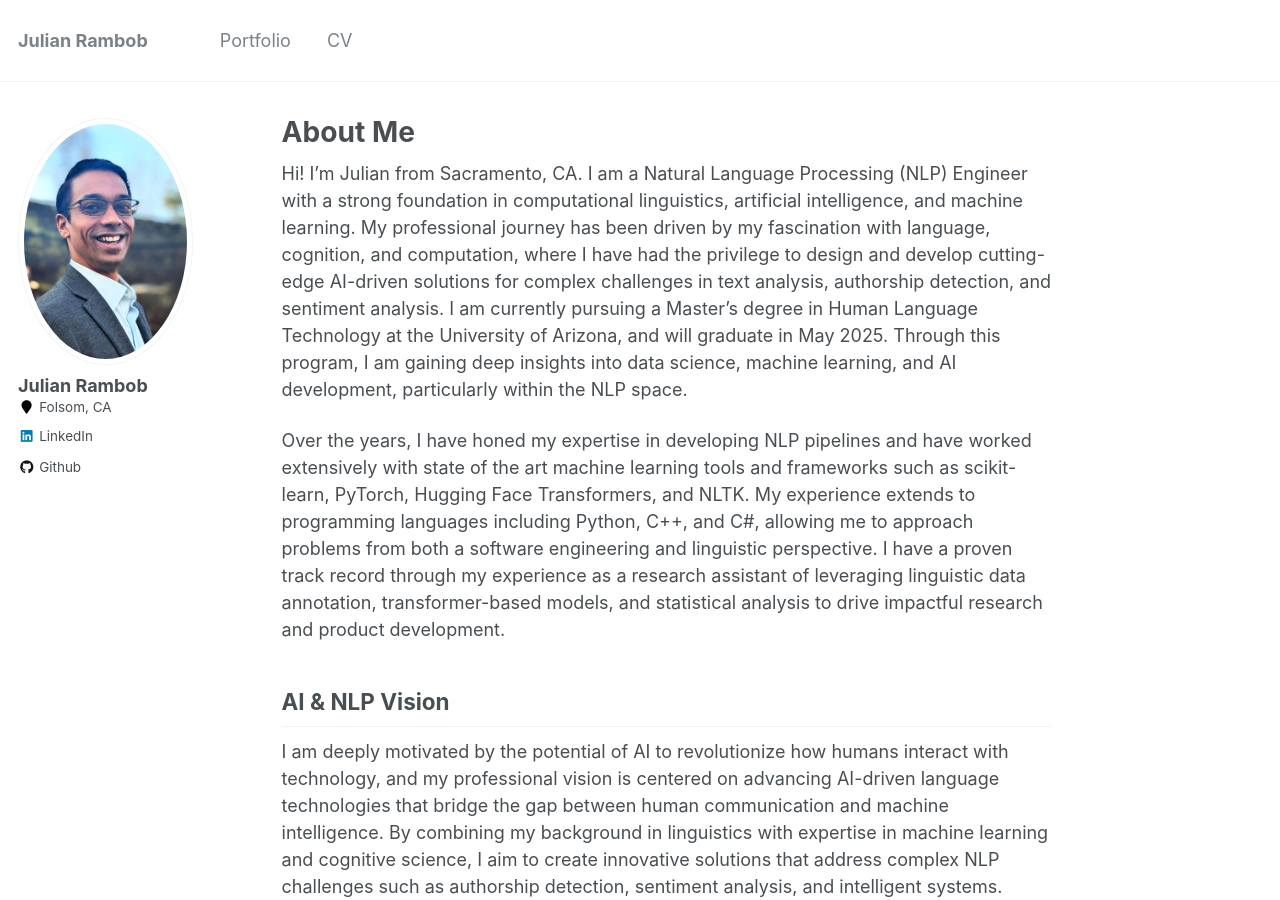
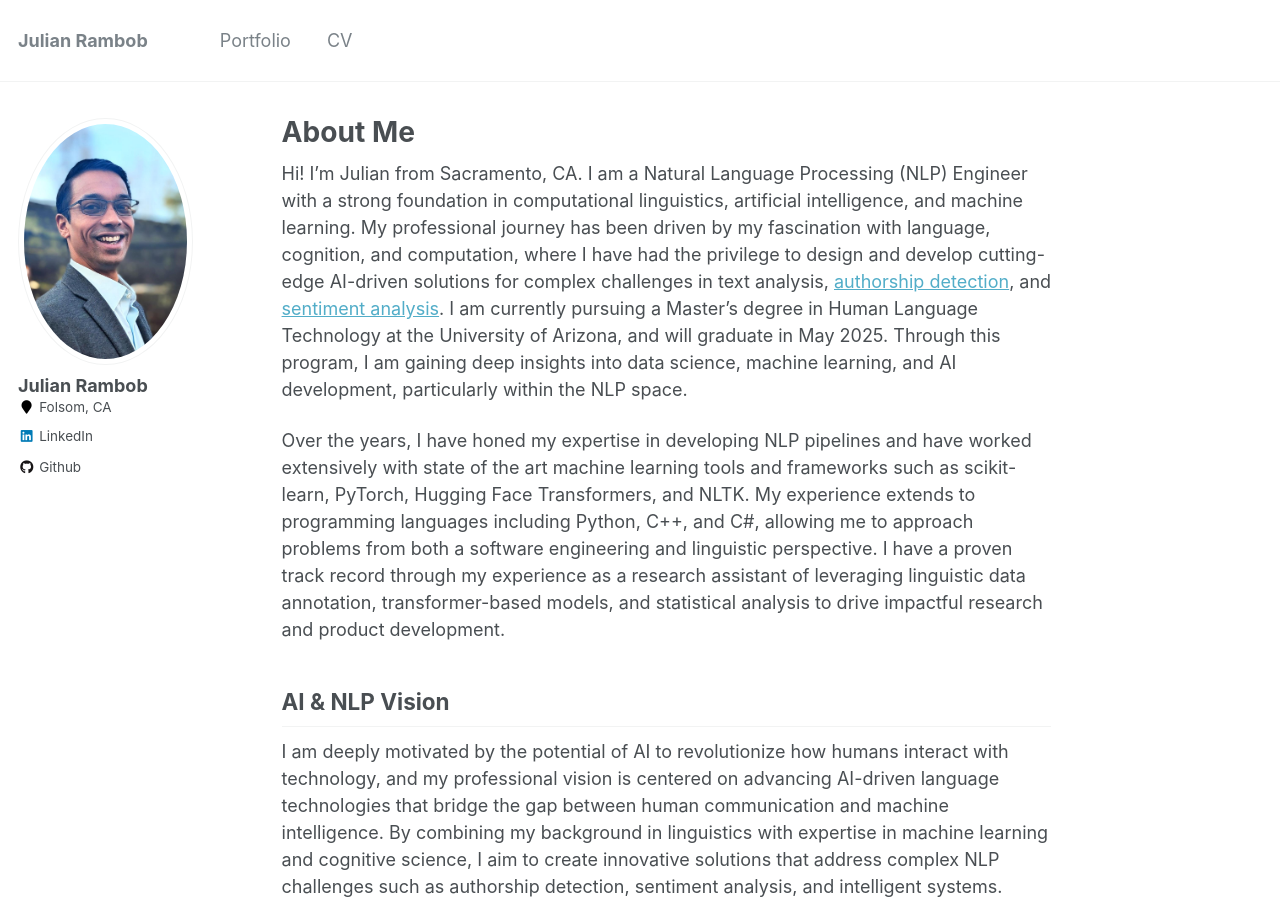
Before and after one commit to julianrambob/julianrambob.github.io, a Jekyll site: the page built from _pages/about.md, in a window 1280 px wide and 900 px high. Built offline with Jekyll 4.4.1, drawn with Linux system fonts in a browser that asks for light colours; some of the changed lines change nothing that is shown.

Commit message:
added links

```diff
--- a/_pages/about.md
+++ b/_pages/about.md
@@ -8,7 +8,7 @@ redirect_from:
   - /about.html
 ---
 
-Hi! I'm Julian from Sacramento, CA. I am a Natural Language Processing (NLP) Engineer with a strong foundation in computational linguistics, artificial intelligence, and machine learning. My professional journey has been driven by my fascination with language, cognition, and computation, where I have had the privilege to design and develop cutting-edge AI-driven solutions for complex challenges in text analysis, authorship detection, and sentiment analysis. I am currently pursuing a Master’s degree in Human Language Technology at the University of Arizona, and will graduate in May 2025. Through this program, I am gaining deep insights into data science, machine learning, and AI development, particularly within the NLP space.
+Hi! I'm Julian from Sacramento, CA. I am a Natural Language Processing (NLP) Engineer with a strong foundation in computational linguistics, artificial intelligence, and machine learning. My professional journey has been driven by my fascination with language, cognition, and computation, where I have had the privilege to design and develop cutting-edge AI-driven solutions for complex challenges in text analysis, [authorship detection](https://github.com/clu-ling/dugmore-detector/tree/julian-rambob/src/clu/authorship), and [sentiment analysis](https://github.com/julianrambob/sarcasm-detection-project). I am currently pursuing a Master’s degree in Human Language Technology at the University of Arizona, and will graduate in May 2025. Through this program, I am gaining deep insights into data science, machine learning, and AI development, particularly within the NLP space.
 
 Over the years, I have honed my expertise in developing NLP pipelines and have worked extensively with state of the art machine learning tools and frameworks such as scikit-learn, PyTorch, Hugging Face Transformers, and NLTK. My experience extends to programming languages including Python, C++, and C#, allowing me to approach problems from both a software engineering and linguistic perspective. I have a proven track record through my experience as a research assistant of leveraging linguistic data annotation, transformer-based models, and statistical analysis to drive impactful research and product development.
 
```
